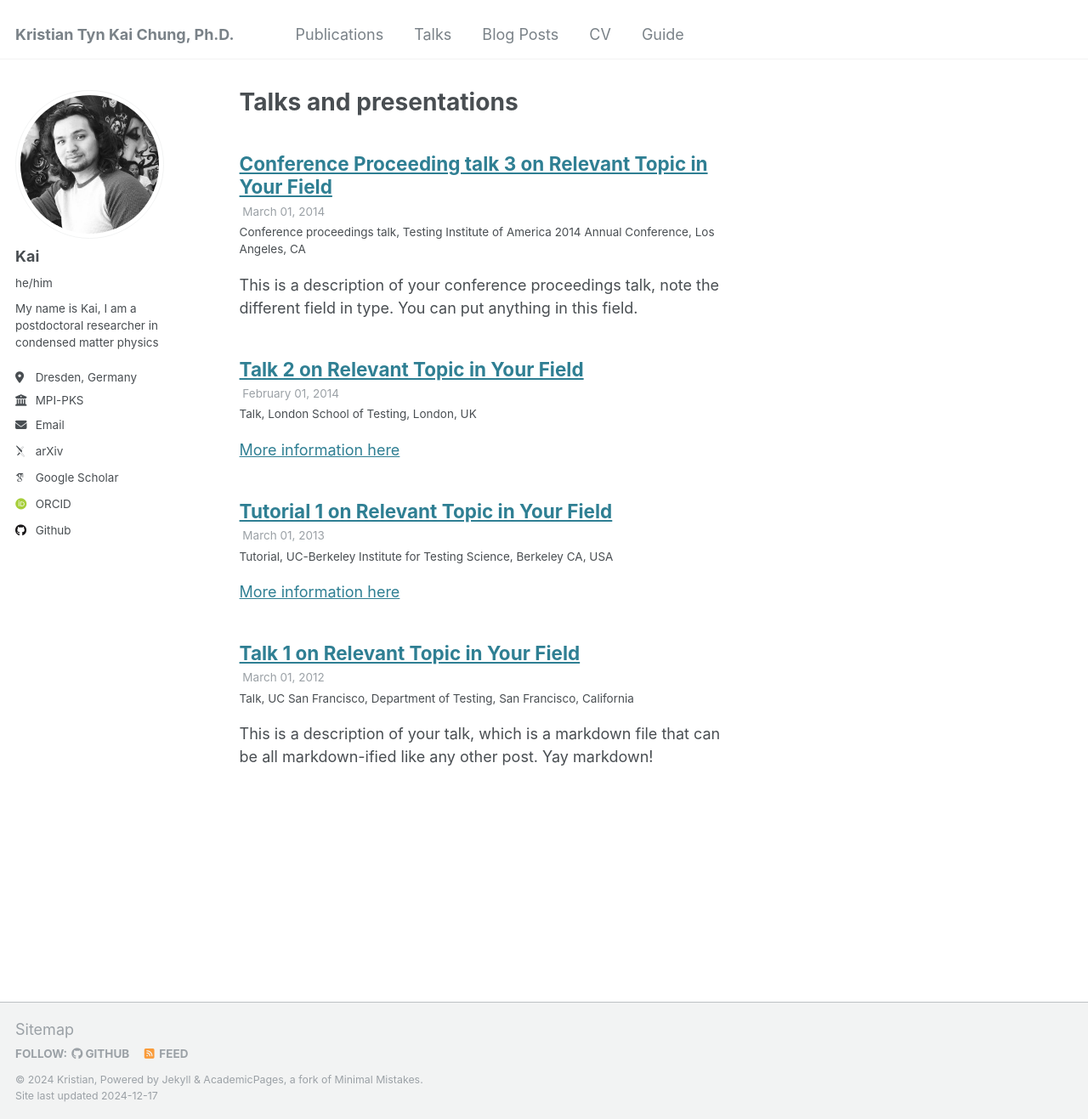
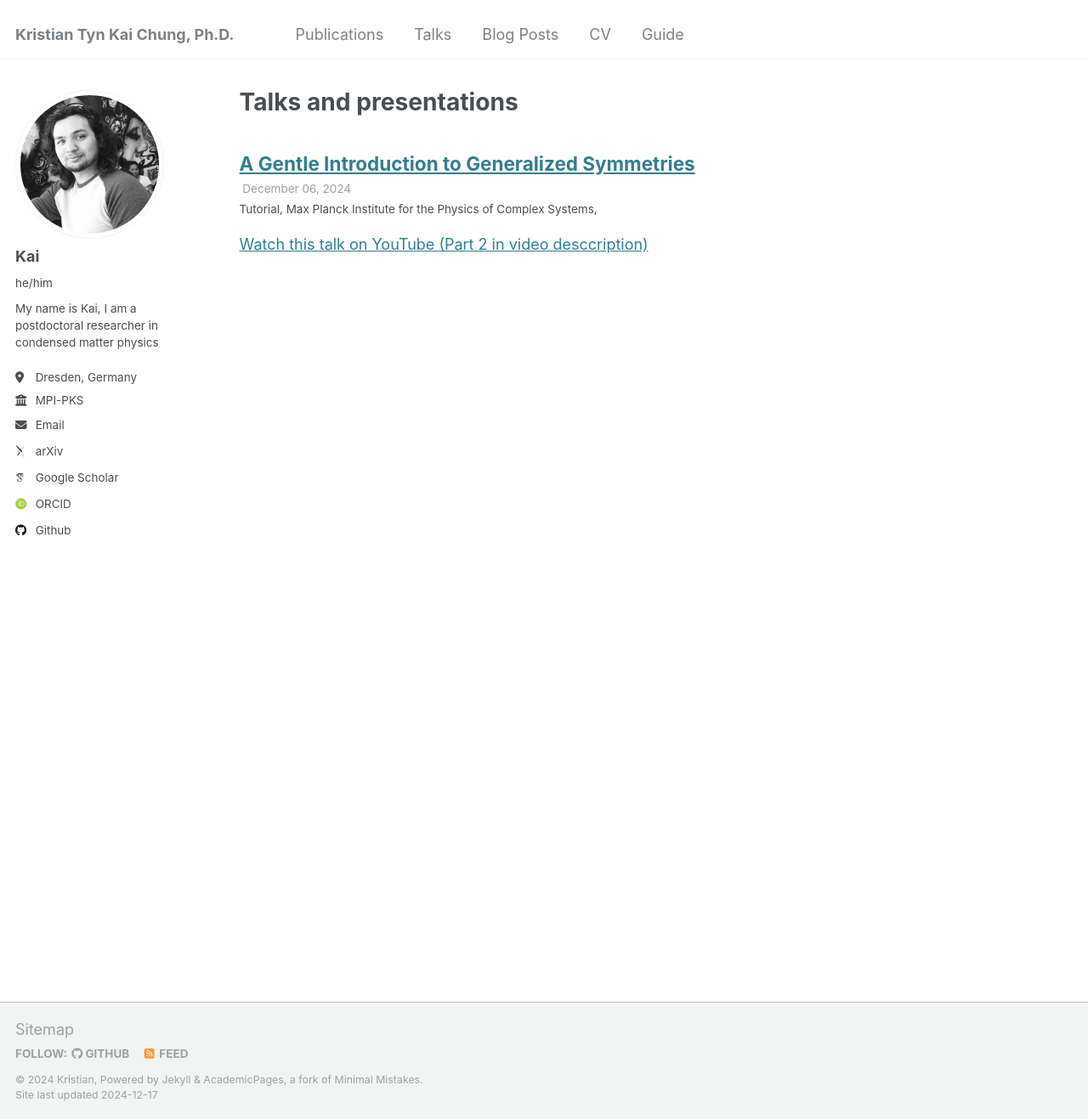
Before and after one commit to ktchung-p/ktchung-p.github.io, a Jekyll site: the page built from _pages/talks.html, in a window 1280 px wide and 1317 px high. Shown: the whole window at 85% size. Built offline with Jekyll 4.4.1, drawn with Linux system fonts in a browser that asks for light colours; some web fonts are replaced; a file with an impossible date is left out.

Commit message:
more updates

```diff
--- a/_talks/2012-03-01-talk-1.md
+++ /dev/null
@@ -1,11 +0,0 @@
----
-title: "Talk 1 on Relevant Topic in Your Field"
-collection: talks
-type: "Talk"
-permalink: /talks/2012-03-01-talk-1
-venue: "UC San Francisco, Department of Testing"
-date: 2012-03-01
-location: "San Francisco, California"
----
-
-This is a description of your talk, which is a markdown file that can be all markdown-ified like any other post. Yay markdown!
--- a/_talks/2013-03-01-tutorial-1.md
+++ /dev/null
@@ -1,13 +0,0 @@
----
-title: "Tutorial 1 on Relevant Topic in Your Field"
-collection: talks
-type: "Tutorial"
-permalink: /talks/2013-03-01-tutorial-1
-venue: "UC-Berkeley Institute for Testing Science"
-date: 2013-03-01
-location: "Berkeley CA, USA"
----
-
-[More information here](http://exampleurl.com)
-
-This is a description of your tutorial, note the different field in type. This is a markdown files that can be all markdown-ified like any other post. Yay markdown!
--- a/_talks/2014-02-01-talk-2.md
+++ /dev/null
@@ -1,13 +0,0 @@
----
-title: "Talk 2 on Relevant Topic in Your Field"
-collection: talks
-type: "Talk"
-permalink: /talks/2014-02-01-talk-2
-venue: "London School of Testing"
-date: 2014-02-01
-location: "London, UK"
----
-
-[More information here](http://example2.com)
-
-This is a description of your talk, which is a markdown files that can be all markdown-ified like any other post. Yay markdown!
--- a/_talks/2014-03-01-talk-3.md
+++ /dev/null
@@ -1,11 +0,0 @@
----
-title: "Conference Proceeding talk 3 on Relevant Topic in Your Field"
-collection: talks
-type: "Conference proceedings talk"
-permalink: /talks/2014-03-01-talk-3
-venue: "Testing Institute of America 2014 Annual Conference"
-date: 2014-03-01
-location: "Los Angeles, CA"
----
-
-This is a description of your conference proceedings talk, note the different field in type. You can put anything in this field.
--- /dev/null
+++ b/_talks/2024-Intro_to_syms.md
@@ -0,0 +1,13 @@
+---
+title: "A Gentle Introduction to Generalized Symmetries"
+collection: talks
+type: "Tutorial"
+#permalink: /talks/2013-03-01-tutorial-1
+venue: "Max Planck Institute for the Physics of Complex Systems"
+date: 2024-12-06
+#location: "Dresden, Germany"
+---
+
+[Watch this talk on YouTube (Part 2 in video desccription)](https://youtu.be/5fwz-5uyTzg)
+
+<!-- This is a description of your tutorial, note the different field in type. This is a markdown files that can be all markdown-ified like any other post. Yay markdown! -->
```
Also changed, not shown: _pages/about.md (+1 -1 lines), _pages/cv.md (+1 -0 lines), _publications/2022-Polarized_Neutron_Flat_Bands.md (added, +14 -0 lines), _publications/2024-2-form-spin-liquids.md (added, +14 -0 lines), _publications/2024-phase_diagram.md (added, +14 -0 lines), _publications/2024-Higgs_Boundaries.md (renamed from _publications/2009-10-01-paper-title-number-1.md).
